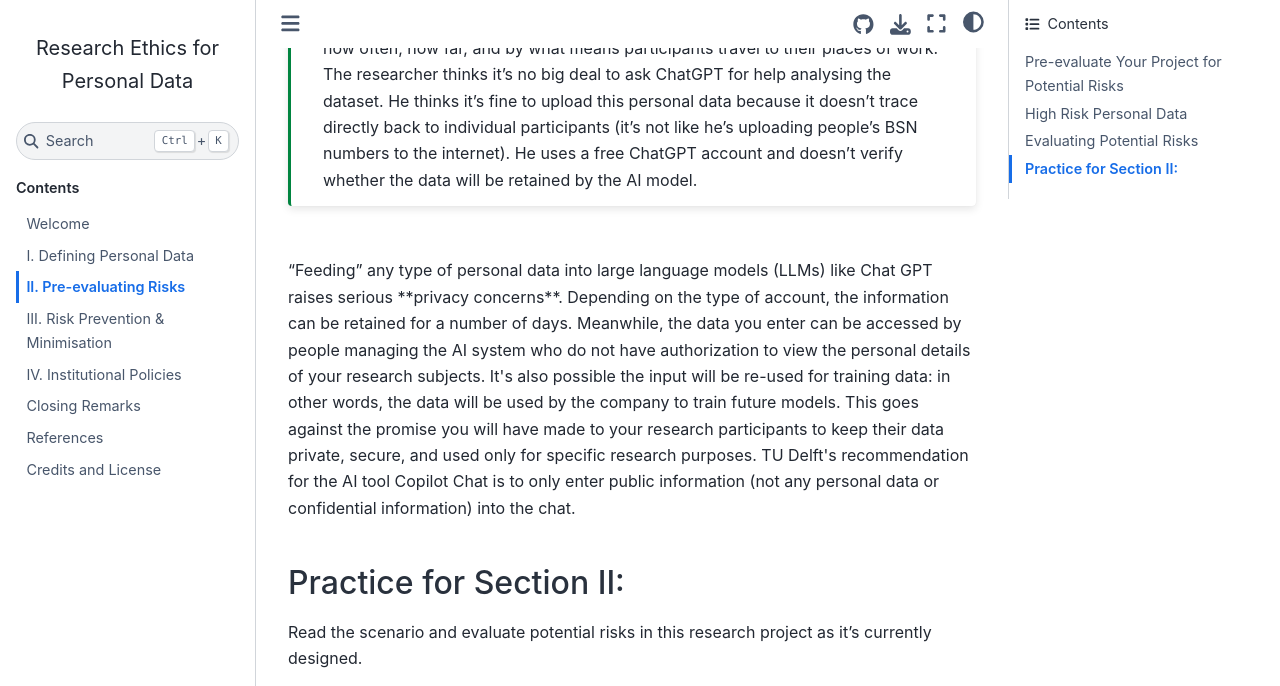
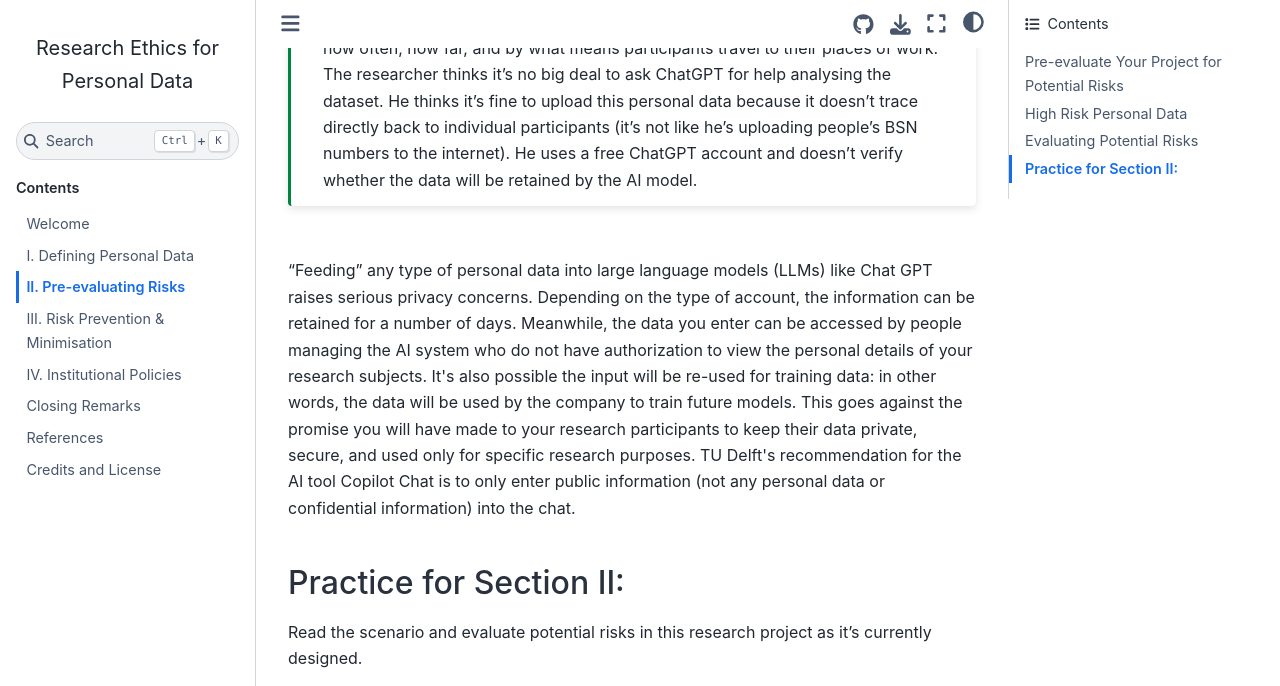
Before and after one commit to tu-delft-library/BSc_Research_Ethics_for_Personal_Data, a Jupyter Book: the page built from book/risks.md, in a window 1280 px wide and 900 px high, scrolled down 5676 px, cut to the strip 0-686 px from the top of the window. Built offline with Jupyter Book 1.0.4 settings and Sphinx 7.4.7 and the Sphinx Book theme 1.1.4, drawn with Linux system fonts in a browser that asks for light colours; comment, search, counter and statistics services are not loaded.

````diff
--- a/book/risks.md
+++ b/book/risks.md
@@ -149,7 +149,7 @@ This example should be read as a cautionary tale:
 A researcher uses Generative AI to analyse the data he's collected for a study on commuting patterns in the Netherlands. The data includes personal data about how often, how far, and by what means participants travel to their places of work. The researcher thinks it's no big deal to ask ChatGPT for help analysing the dataset. He thinks it's fine to upload this personal data because it doesn't trace directly back to individual participants (it's not like he's uploading people's BSN numbers to the internet). He uses a free ChatGPT account and doesn't verify whether the data will be retained by the AI model.
 ```
 <br>
-“Feeding” any type of personal data  into large language models (LLMs) like Chat GPT raises serious **privacy concerns**. Depending on the type of account, the information can be retained for a number of days. Meanwhile, the data you enter can be accessed by people managing the AI system who do not have authorization to view the personal details of your research subjects. It's also possible the input will be re-used for training data: in other words, the data will be used by the company to train future models. This goes against the promise you will have made to your research participants to keep their data private, secure, and used only for specific research purposes. TU Delft's recommendation for the AI tool Copilot Chat is to only enter public information (not any personal data or confidential information) into the chat.
+“Feeding” any type of personal data  into large language models (LLMs) like Chat GPT raises serious privacy concerns. Depending on the type of account, the information can be retained for a number of days. Meanwhile, the data you enter can be accessed by people managing the AI system who do not have authorization to view the personal details of your research subjects. It's also possible the input will be re-used for training data: in other words, the data will be used by the company to train future models. This goes against the promise you will have made to your research participants to keep their data private, secure, and used only for specific research purposes. TU Delft's recommendation for the AI tool Copilot Chat is to only enter public information (not any personal data or confidential information) into the chat.
 <br>
 
 
````
